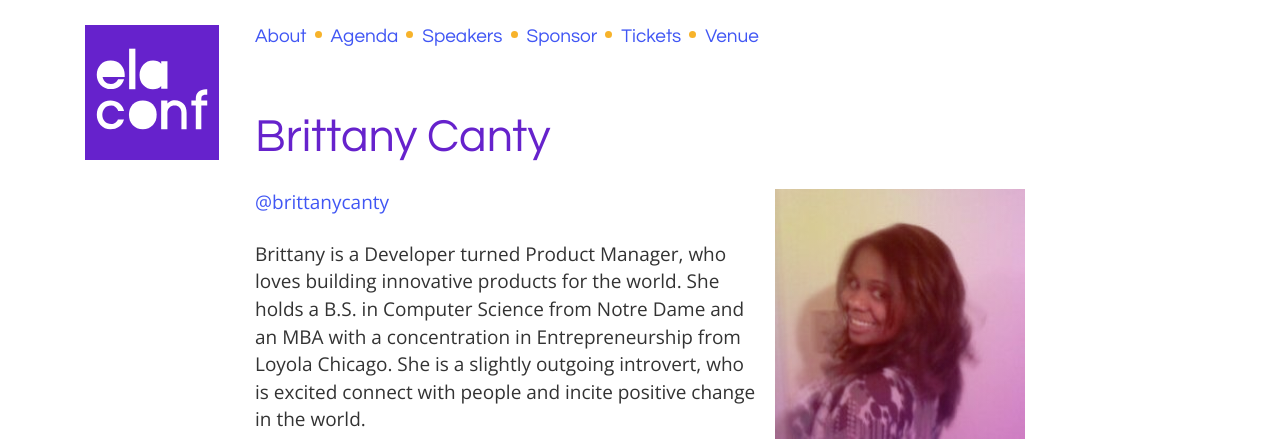
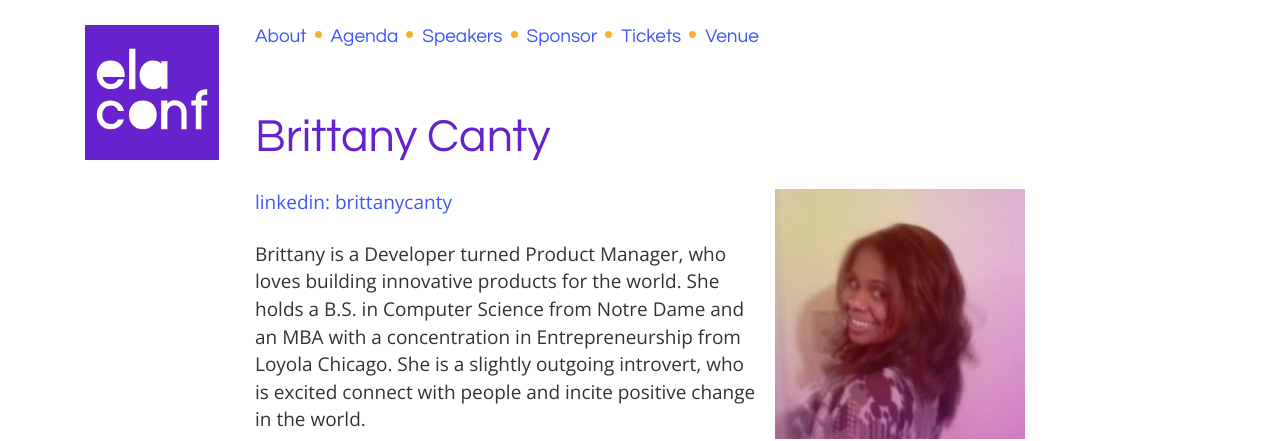
Before and after one commit to elaconf/elaconf.github.io, a Jekyll site: the page built from _speakers/brittany-canty.md, in a window 1280 px wide. Shown: the top 441 px of the page. Built offline with Jekyll 4.4.1, drawn with Linux system fonts in a browser that asks for light colours.

Commit message:
fix social links

```diff
--- a/_layouts/speaker.html
+++ b/_layouts/speaker.html
@@ -7,7 +7,7 @@ layout: default
 
   <div alt="{{page.title}}" class="speaker-img show-large" style="background-image:url(/images/{{page.category}}/{% if page.image %}{{page.image}}{% else %}{{page.title | slugify}}.png{% endif %}),{{site.gradient}}"></div>
 
-  <p><span alt="{{page.title}}" class="speaker-img-small hide-large" style="background-image:url(/images/{{page.category}}/{% if page.image %}{{page.image}}{% else %}{{page.title | slugify}}.png{% endif %}),{{site.gradient}}"></span>{% if page.topic %}<strong>{{page.topic}}</strong> &bull; {% endif %}{% if page.social %}<a href="https://www.{{page.social}}.com/{{page.handle}}">@{{page.handle}}</a>{% endif %}{%if page.instagram %} Instagram: <a href="https://instagram.com/{{page.instagram}}/"> {{page.instagram}}</a>{% endif %}</p>
+  <p><span alt="{{page.title}}" class="speaker-img-small hide-large" style="background-image:url(/images/{{page.category}}/{% if page.image %}{{page.image}}{% else %}{{page.title | slugify}}.png{% endif %}),{{site.gradient}}"></span>{% if page.topic %}<strong>{{page.topic}}</strong> &bull; {% endif %}{% if page.social %}<a href="https://www.{{page.social}}.com/{% if page.social == 'linkedin' %}in/{% endif %}{{page.handle}}">{% if page.social == 'twitter' %}@{%else %}{{page.social}}: {%endif %}{{page.handle}}</a>{% endif %}</p>
   {{content}}
   {% assign moderators = (site.agenda | where: "moderator", page.title) %}
   {% assign talk_num = 0 %}{% for talk in site.agenda %}{% if talk.speakers contains page.title or talk.moderator == page.title %}{% assign talk_num = talk_num | plus: 1 %}{% endif %}{% endfor %}
```
